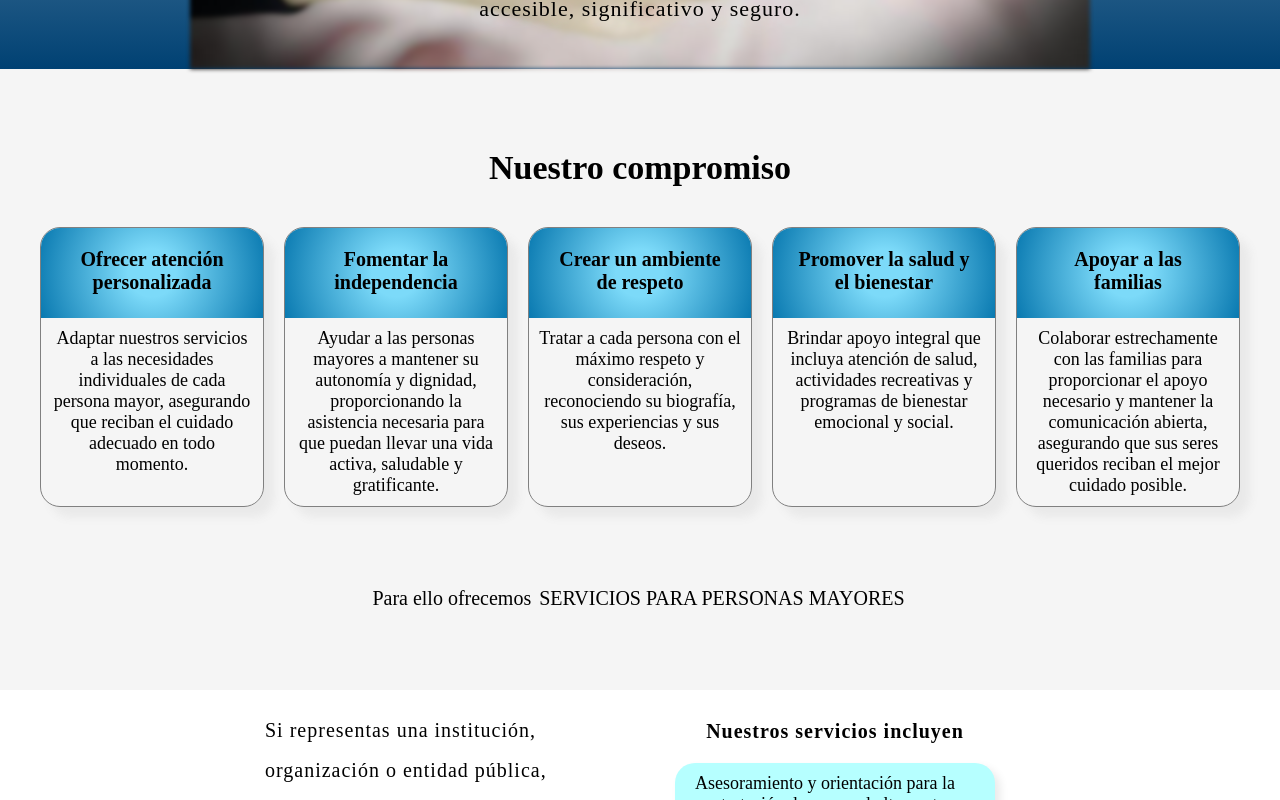
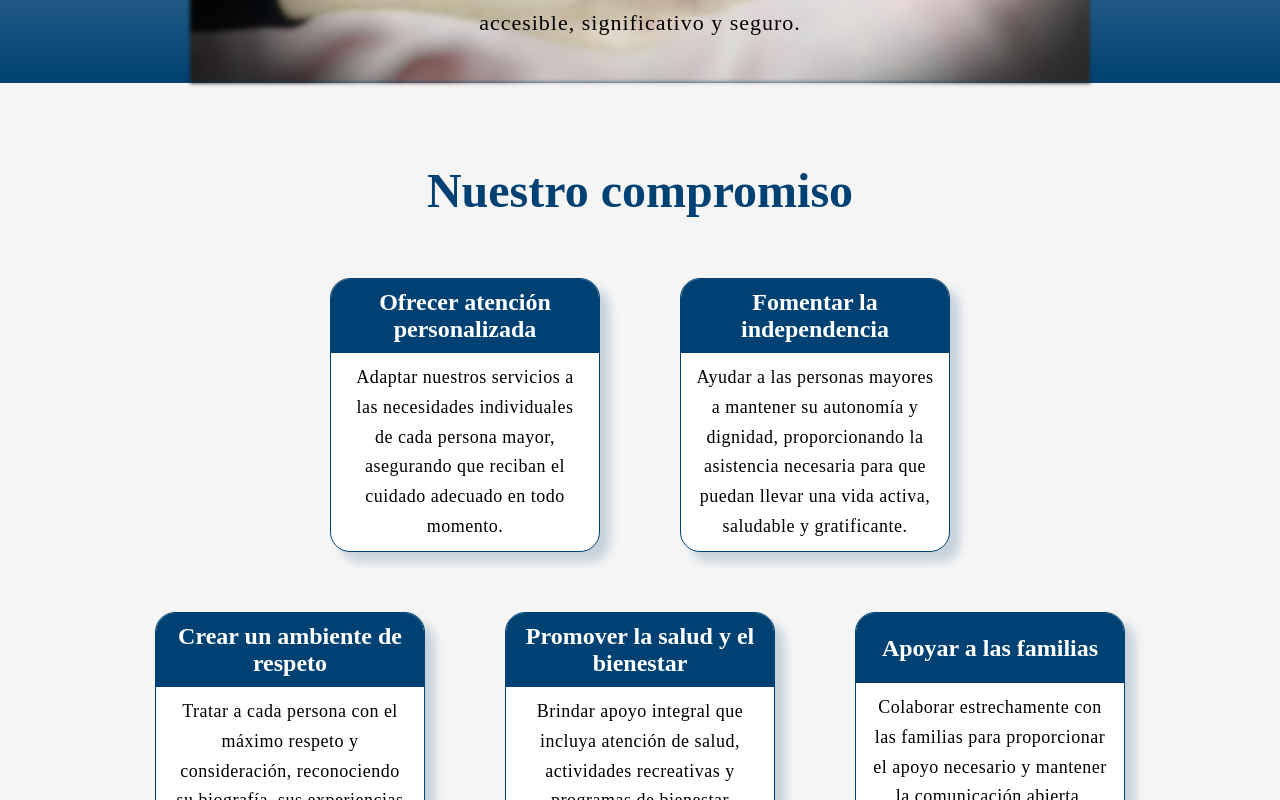
Before and after one commit to Gabriel9022/spayc-front, a React (Vite) app in the folder spayc-frontend/: page / in a window 1280 px wide. Shown: the part 900-1700 px from the top of the page. Built offline with nearby package versions, Linux system fonts and the light colour scheme; no server answers.

Commit message:
adding css for institutional and home

```diff
--- a/spayc-frontend/src/Components/Home/Home.css
+++ b/spayc-frontend/src/Components/Home/Home.css
@@ -28,7 +28,8 @@
 }
 
 .home_introduction_title h1 {
-    font-size: 42px;
+    font-size: 54px;
+    color: #004173;
 }
 
 .home_introduction_title span {
@@ -80,38 +81,47 @@
 }
 
 .home_compromise_title h3 {
-    font-size: 34px;
+    color: #004173;
+    font-size: 48px;
     padding: 20px;
-    margin-bottom: 20px;
+    margin-bottom: 40px;
 }
 
 .home_compromise_description {
-    max-width: 1200px;
+    max-width: 1000px;
     display: flex;
-    column-gap: 20px;
+    column-gap: 80px;
+    row-gap: 60px;
     align-self: center;
+    justify-content: center;
+    flex-wrap: wrap-reverse;
 }
 
 .home_compromise_description_card {
     display: flex;
     flex-direction: column;
-    width: 250px;
-    border: solid 1px gray;
+    width: 270px;
+    border: solid 1px #004173;
     border-radius: 20px;
+    background-color: #fff;
     overflow: hidden;
-    box-shadow: 10px 10px 10px #e9e9e9;
+    box-shadow: 10px 10px 10px #00417330;
 }
 
 .home_compromise_description_card h4 {
     min-height: 50px;
     box-sizing: content-box;
-    padding: 20px 25px;
-    font-size: 20px;
-    background: radial-gradient(circle, rgba(124, 218, 249, 1) 20%, rgba(9, 121, 176, 1) 100%);
+    padding: 10px;
+    font-size: 24px;
+    background-color: #004173;
+    color: #fff;
+    align-content: center;
 }
 
 .home_compromise_description_card p {
-    margin: 10px;
+    padding: 10px 15px;
+    line-height: 1.65;
+    letter-spacing: 0.5px;
     font-size: 18px;
 }
 
@@ -130,7 +140,7 @@
 }
 
 .home_compromise_service a:hover, .home_services_link a:hover, .home_professionals_link a:hover, .home_contact_link a:hover {
-    background-color: #009DD9;
+    background-color: #0cb7f2;
 }
 
 .home_services {
@@ -164,7 +174,7 @@
 }
 
 .home_services_description h4 {
-    font-size: 20px;
+    font-size: 24px;
     text-align: center;
     padding-top: 10px;
     letter-spacing: 1px;
--- a/spayc-frontend/src/Components/Home/Home.tsx
+++ b/spayc-frontend/src/Components/Home/Home.tsx
@@ -45,22 +45,6 @@ const Home: React.FC = () => {
             </div>
             <div className="home_compromise_description">
               <div className="home_compromise_description_card">
-                <h4>Ofrecer atención personalizada</h4>
-                <p>
-                  Adaptar nuestros servicios a las necesidades individuales de
-                  cada persona mayor, asegurando que reciban el cuidado adecuado
-                  en todo momento.
-                </p>
-              </div>
-              <div className="home_compromise_description_card">
-                <h4>Fomentar la independencia</h4>
-                <p>
-                  Ayudar a las personas mayores a mantener su autonomía y
-                  dignidad, proporcionando la asistencia necesaria para que
-                  puedan llevar una vida activa, saludable y gratificante.
-                </p>
-              </div>
-              <div className="home_compromise_description_card">
                 <h4>Crear un ambiente de respeto</h4>
                 <p>
                   Tratar a cada persona con el máximo respeto y consideración,
@@ -81,6 +65,22 @@ const Home: React.FC = () => {
                   Colaborar estrechamente con las familias para proporcionar el
                   apoyo necesario y mantener la comunicación abierta, asegurando
                   que sus seres queridos reciban el mejor cuidado posible.
+                </p>
+              </div>
+              <div className="home_compromise_description_card">
+                <h4>Ofrecer atención personalizada</h4>
+                <p>
+                  Adaptar nuestros servicios a las necesidades individuales de
+                  cada persona mayor, asegurando que reciban el cuidado adecuado
+                  en todo momento.
+                </p>
+              </div>
+              <div className="home_compromise_description_card">
+                <h4>Fomentar la independencia</h4>
+                <p>
+                  Ayudar a las personas mayores a mantener su autonomía y
+                  dignidad, proporcionando la asistencia necesaria para que
+                  puedan llevar una vida activa, saludable y gratificante.
                 </p>
               </div>
             </div>
--- a/spayc-frontend/src/Components/InstitutionalServices/InstitutionalServices.css
+++ b/spayc-frontend/src/Components/InstitutionalServices/InstitutionalServices.css
@@ -35,10 +35,10 @@
     position: relative;
 }
 
-.InstitutionalServices_services_title {
+.InstitutionalServices_services_title h2 {
     padding: 60px 0 40px 0;
     color: #004173;
-    font-size: 32px;
+    font-size: 48px;
 }
 
 .InstitutionalServices_services_container {
@@ -56,11 +56,11 @@
 }
 
 .InstitutionalServices_card {
-    border: solid 1px lightgrey;
+    border: solid 1px #004173;
     border-radius: 20px;
     overflow: hidden;
     width: 300px;
-    box-shadow: 10px 10px 10px #e9e9e9;
+    box-shadow: 10px 10px 10px #00417330;
 }
 
 .InstitutionalServices_card h3 {
@@ -68,7 +68,7 @@
     color: #fff;
     box-sizing: content-box;
     min-height: 50px;
-    font-size: 20px;
+    font-size: 24px;
     padding: 10px;
     align-content: center;
 }
@@ -77,6 +77,7 @@
     padding: 10px 15px;
     line-height: 1.5;
     letter-spacing: 0.5px;
+    font-size: 18px;
 }
 
 .InstitucionalServices_why {
```
